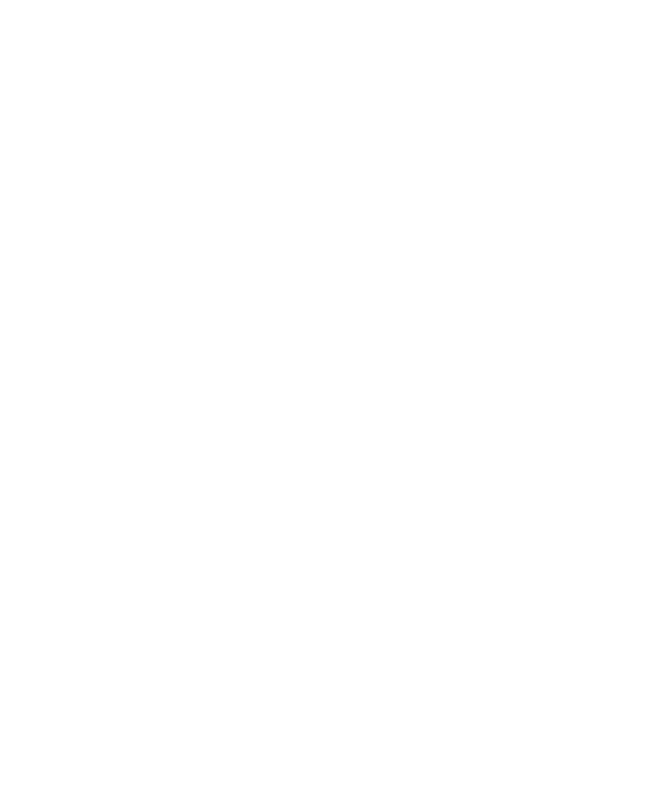
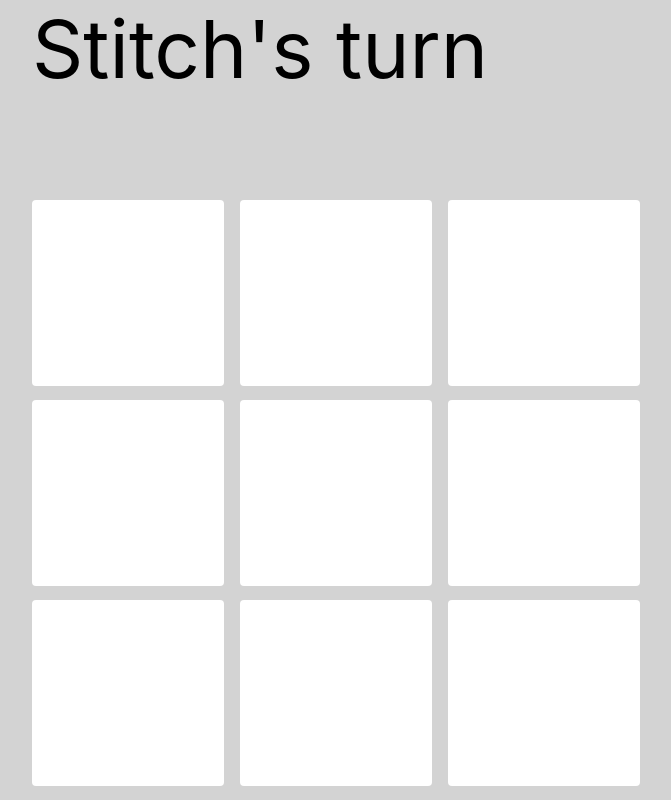
Before and after one commit to jonathanhhoward/stitch-tac-toe, a React (Create React App) app: page / in a window 1280 px wide. Shown: the whole page, without its empty margins (304-975 px from the left). Built offline with nearby package versions, Linux system fonts and the light colour scheme.

Commit message:
Created basic game

```diff
--- a/src/App.css
+++ b/src/App.css
@@ -1,3 +1,35 @@
 .App {
-  text-align: center;
+  margin: auto;
+  width: 80vh;
+  max-width: 100vw;
+  height: 100vh;
 }
+
+.header {
+  height: 25vh;
+  padding-left: 1rem;
+}
+
+.message {
+  font-size: 10vh;
+}
+
+.reset {
+  height: 2rem;
+  width: 20ch;
+}
+
+.row {
+  display: flex;
+  justify-content: space-evenly;
+  height: 25vh;
+  width: 100%;
+}
+
+.square {
+  height: 93%;
+  width: 30%;
+  background-color: white;
+  border: none;
+  border-radius: 4px;
+}
--- a/src/App.tsx
+++ b/src/App.tsx
@@ -1,8 +1,139 @@
-import React from "react";
+import React, { useState } from "react";
 import "./App.css";
 
+const initialState = {
+  board: [
+    ["", "", ""],
+    ["", "", ""],
+    ["", "", ""],
+  ],
+  player: "Stitch",
+  winner: "",
+};
+
 function App() {
-  return <div className="App"></div>;
+  const [state, setState] = useState(initialState);
+
+  const checkForWinner = (board: string[][]) => {
+    if (
+      board[0][0] &&
+      board[0][1] &&
+      board[0][2] &&
+      board[0][0] === board[0][1] &&
+      board[0][1] === board[0][2]
+    ) {
+      return board[0][0];
+    } else if (
+      board[1][0] &&
+      board[1][1] &&
+      board[1][2] &&
+      board[1][0] === board[1][1] &&
+      board[1][1] === board[1][2]
+    ) {
+      return board[1][0];
+    } else if (
+      board[2][0] &&
+      board[2][1] &&
+      board[2][2] &&
+      board[2][0] === board[2][1] &&
+      board[2][1] === board[2][2]
+    ) {
+      return board[2][0];
+    } else if (
+      board[0][0] &&
+      board[1][0] &&
+      board[2][0] &&
+      board[0][0] === board[1][0] &&
+      board[1][0] === board[2][0]
+    ) {
+      return board[0][0];
+    } else if (
+      board[0][1] &&
+      board[1][1] &&
+      board[2][1] &&
+      board[0][1] === board[1][1] &&
+      board[1][1] === board[2][1]
+    ) {
+      return board[0][1];
+    } else if (
+      board[0][2] &&
+      board[1][2] &&
+      board[2][2] &&
+      board[0][2] === board[1][2] &&
+      board[1][2] === board[2][2]
+    ) {
+      return board[0][2];
+    } else if (
+      board[0][0] &&
+      board[1][1] &&
+      board[2][2] &&
+      board[0][0] === board[1][1] &&
+      board[1][1] === board[2][2]
+    ) {
+      return board[0][0];
+    } else if (
+      board[0][2] &&
+      board[1][1] &&
+      board[2][0] &&
+      board[0][2] === board[1][1] &&
+      board[1][1] === board[2][0]
+    ) {
+      return board[0][2];
+    } else if (
+      board
+        .map((r) => r.map((s) => !!s).reduce((p, c) => p && c))
+        .reduce((p, c) => p && c)
+    ) {
+      return "Tie";
+    }
+    return "";
+  };
+
+  const handleClickSquare = (i: number, j: number) => {
+    setState((state) => {
+      const board = state.board.map((row) => row.slice());
+      if (board[i][j]) return state;
+      board[i][j] = state.player;
+      const player = state.player === "Stitch" ? "Lilo" : "Stitch";
+      const winner = checkForWinner(board);
+      return { board, player, winner };
+    });
+  };
+
+  const handleClickReset = () => setState(initialState);
+
+  return (
+    <div className="App">
+      <div className="header">
+        <div className="message">
+          {state.winner
+            ? state.winner === "Tie"
+              ? "Tie!"
+              : `${state.winner} wins!`
+            : `${state.player}'s turn`}
+        </div>
+        {state.winner ? (
+          <button className="reset" onClick={handleClickReset}>
+            Play Again
+          </button>
+        ) : null}
+      </div>
+      {state.board.map((row, i) => (
+        <div className="row" key={`row:${i}`}>
+          {row.map((square, j) => (
+            <button
+              className="square"
+              key={`square:${i}${j}`}
+              onClick={() => handleClickSquare(i, j)}
+              disabled={!!state.winner}
+            >
+              {square}
+            </button>
+          ))}
+        </div>
+      ))}
+    </div>
+  );
 }
 
 export default App;
--- a/src/index.css
+++ b/src/index.css
@@ -1,5 +1,7 @@
 body {
-  margin: 0;
+  margin: auto;
+  width: 100%;
+  background-color: lightgray;
   font-family: -apple-system, BlinkMacSystemFont, "Segoe UI", "Roboto", "Oxygen",
     "Ubuntu", "Cantarell", "Fira Sans", "Droid Sans", "Helvetica Neue",
     sans-serif;
```
